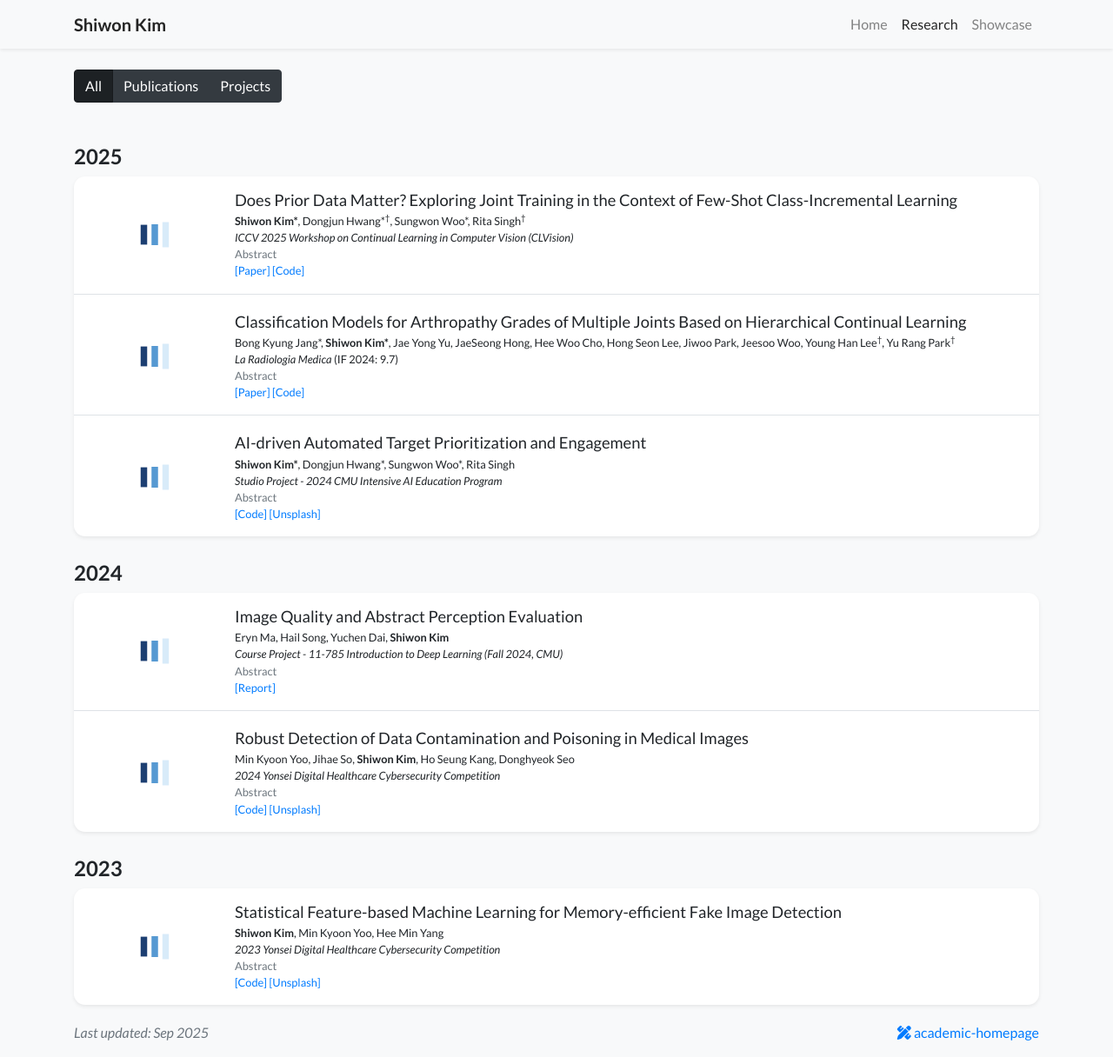
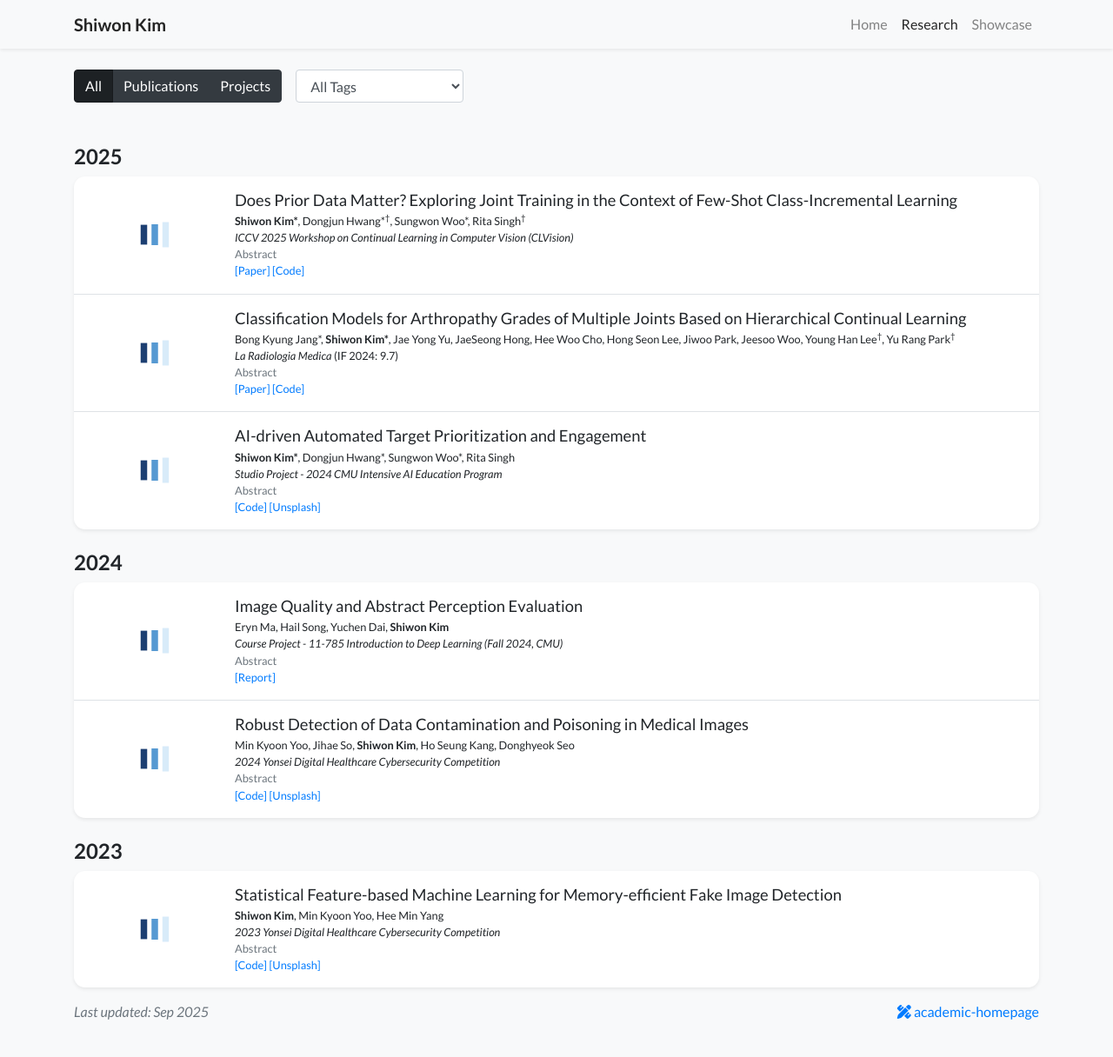
Before and after one commit to shiwonkim/shiwonkim.github.io, a Jekyll site: the page built from publications.html, in a window 1280 px wide and 1216 px high. Shown: the whole window at 87% size. Built offline with Jekyll 4.4.1, drawn with Linux system fonts in a browser that asks for light colours; nearby versions of some CDN libraries; a style sheet for code colours, icons or effects is not loaded.

Commit message:
edit profile

```diff
--- a/publications.html
+++ b/publications.html
@@ -7,8 +7,8 @@
 ---
 
 <!-- FILTER TABS -->
-<div class="mb-4">
-  <div class="btn-group btn-group-toggle" data-toggle="buttons">
+<div class="mb-4 d-flex flex-wrap align-items-center">
+  <div class="btn-group btn-group-toggle mr-3" data-toggle="buttons">
     <label class="btn btn-dark active" onclick="filterSelection('all')">
       <input type="radio" name="options" autocomplete="off" checked> All
     </label>
@@ -18,6 +18,18 @@
     <label class="btn btn-dark" onclick="filterSelection('project')">
       <input type="radio" name="options" autocomplete="off"> Projects
     </label>
+  </div>
+
+  <!-- TAG DROPDOWN -->
+  <div>
+    <select id="tagDropdown" class="form-control" style="width:auto" onchange="filterByTag()">
+      <option value="all">All Tags</option>
+      <option value="medical-imaging">Medical Imaging</option>
+      <option value="continual-learning">Continual Learning</option>
+      <option value="federated-learning">Federated Learning</option>
+      <option value="contrastive-learning">Contrastive Learning</option>
+      <!-- Add more tags as needed -->
+    </select>
   </div>
 </div>
 
@@ -38,31 +50,8 @@
         <h4 class="pt-4" id="year-{{ year.name }}">{{ year.name }}</h4>
         <div class="my-0 p-0 bg-white shadow-sm rounded-xl">
           {% for item in year.items %}
-            <div class="filter-item {{ item.type | default: "publication" }}">
+            <div class="filter-item {{ item.type | default: "publication" }} {% for tag in item.tags %}{{ tag | slugify }} {% endfor %}">
               {% include widgets/publication_item.html item=item hide_bottom_border=forloop.last first=forloop.first last=forloop.last %}
-
-              {% if item.tags %}
-                <p class="mt-1 mb-0">
-                  {% for tag in item.tags %}
-                    {% assign tag_color = "secondary" %}
-                    {% case tag %}
-                      {% when "medical imaging" %}
-                        {% assign tag_color = "primary" %}
-                      {% when "continual learning" %}
-                        {% assign tag_color = "success" %}
-                      {% when "few-shot learning" %}
-                        {% assign tag_color = "purple" %}
-                    {% endcase %}
-
-                    {% if tag_color == "purple" %}
-                      <span class="badge text-white" style="background-color: #6f42c1;">{{ tag }}</span>
-                    {% else %}
-                      <span class="badge badge-{{ tag_color }}">{{ tag }}</span>
-                    {% endif %}
-                  {% endfor %}
-                </p>
-              {% endif %}
-
             </div>
           {% endfor %}
         </div>
```
Also changed, not shown: other parts of publications.html (+25 -10 lines), _publications/2025/2025-hider.md (+1 -0 lines).
